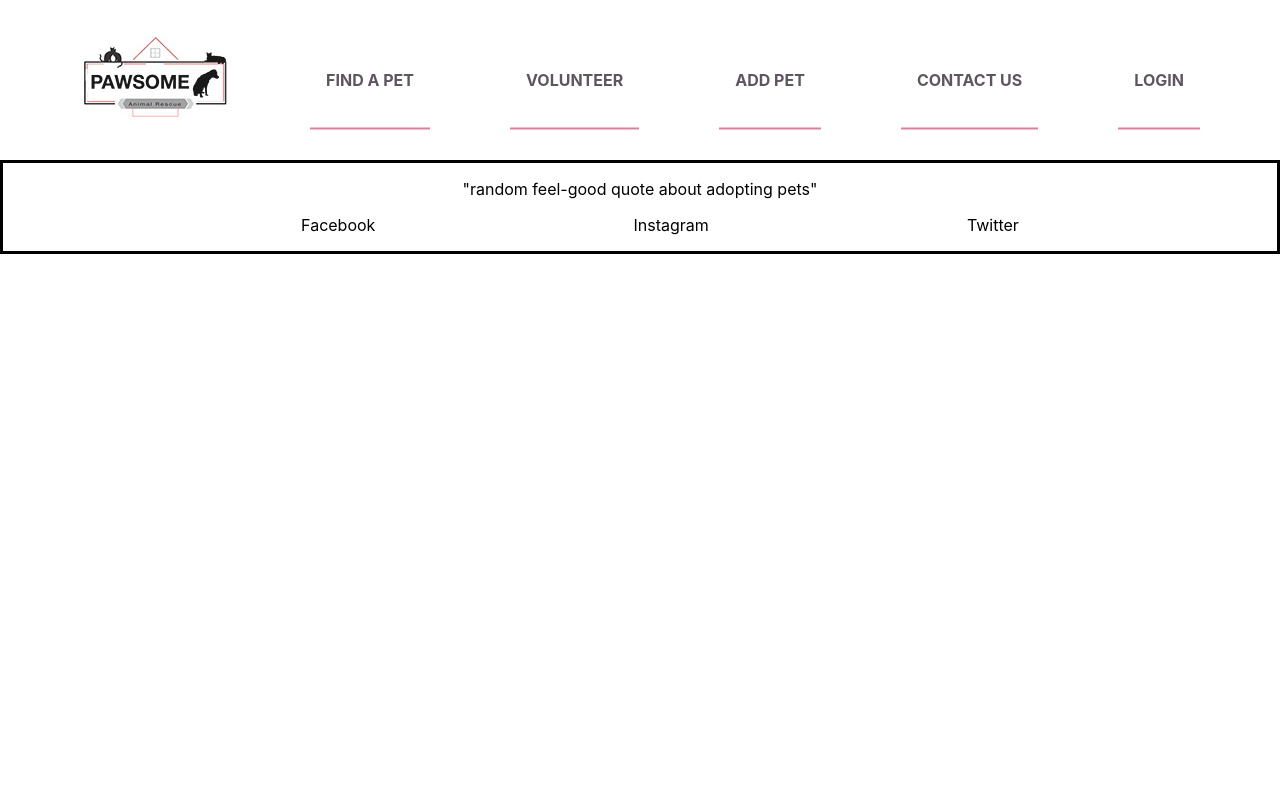
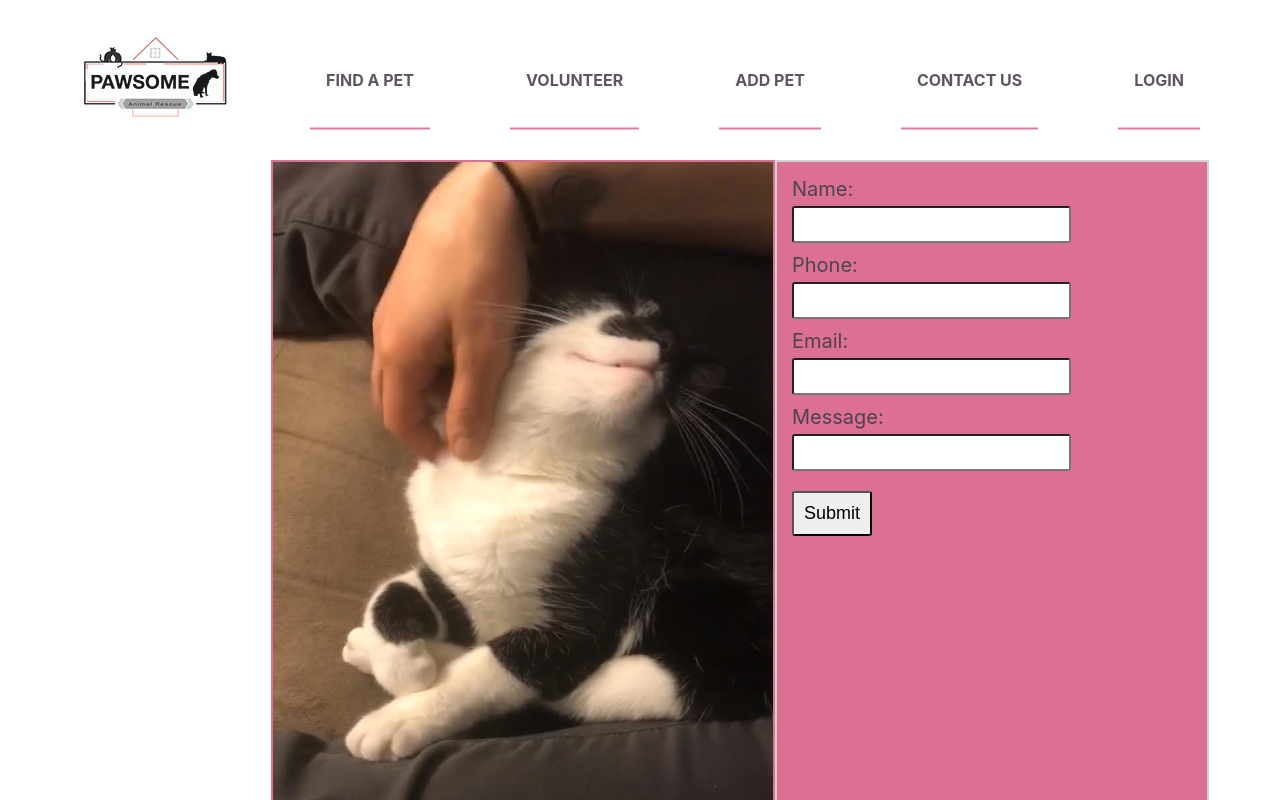
Before and after one commit to wynwlsn86/Pawsome, a React (Create React App) app in the folder client/: page /contact-us in a window 1280 px wide. Shown: the top 800 px of the page. Built offline with nearby package versions, Linux system fonts and the light colour scheme; no server answers.

Commit message:
pre-auth forms added

```diff
--- a/client/src/App.css
+++ b/client/src/App.css
@@ -73,7 +73,7 @@ a {
   border: solid black;
   background-color: lightgray;
   display: flex;
-  padding: 10px 100px 10px 100px;
+  padding: 10px 200px 10px 200px;
 }
 
 .Main img {
@@ -91,15 +91,34 @@ a {
   list-style: none;
 }
 
+.Volunteers {
+  display: flex;
+}
+
+.Wrapper {
+  display: flex;
+  justify-content: center;
+}
+
+.Volunteer-heading {
+  text-align: center;
+}
+
+.Form-photo-fill {
+  width: 500px;
+  height: 100vh;
+  margin: 0 0 0 200px;
+  border: 2px palevioletred solid;
+
+}
 .Volunteer-form {
   padding: 15px;
-  margin: 0 0 0 200px;
+  margin: 0 0 0 0px;
   width: 400px;
-  border: 1px #eee solid;
+  border: 2px lightgray solid;
   background-color: palevioletred;
 }
 
-/* // */
 .Volunteer-form label {
   font-size: 20px;
   color: #4E4351;
@@ -133,10 +152,10 @@ a {
 .Pet-list {
   flex-direction: column;
   justify-content: flex-end;
-  border: solid lightpink;
+  border: solid gray;
+  background-color: palevioletred;
   height: 100vh;
   width: 1250px;
-  /* flex: 3; */
   cursor: pointer;
   overflow-y: scroll;
   scroll-behavior: auto;
@@ -146,8 +165,6 @@ a {
   text-align: center;
 }
 
-
-
 .Pet-list img {
   border: solid lightpink;
   cursor: pointer;
--- a/client/src/components/ContactUs/ContactUs.js
+++ b/client/src/components/ContactUs/ContactUs.js
@@ -0,0 +1,123 @@
+import React, { Component } from 'react';
+import biggie from '../../assets/biggie.jpg'
+
+import {addVolunteer} from '../../services/volunteersApi'
+
+
+class NewContactForm extends Component {
+  constructor(props) {
+    super(props);
+    this.state = {
+      name: "",
+      phone: '',
+      email: '',
+      address: '',
+      city: '',
+      state: '',
+      zip: null,
+      formtoggle: false
+    }
+    this.handleTextInput = this.handleTextInput.bind(this)
+    this.handleSubmitForm = this.handleSubmitForm.bind(this)
+  }
+
+  async submitForm() {
+    const data = this.state
+    try {
+      await addVolunteer(data)
+      alert('Application was successfully created')
+    } catch(error) {
+      console.log(error)
+      alert('There was an error submitting')
+    }
+  }
+
+  clearForm() {
+    this.setState({
+      name: "",
+      phone: '',
+      email: '',
+      address: '',
+      city: '',
+      state: '',
+      zip: null
+    })
+  }
+
+  handleTextInput(event) {
+    const fieldName = event.target.name
+    console.log(fieldName);
+    //write in the field to view the changes in console, and display the name of the input
+    const value = event.target.value
+    console.log( `${fieldName}, ${value}`)
+
+    this.setState(state => {
+      // console.log(event)
+
+      return { [fieldName]: value }
+    })
+  }
+
+  handleSubmitForm(event) {
+    event.preventDefault()
+    this.submitForm()
+  }
+
+  render() {
+    return (
+    <div className="Wrapper">
+      <div className='Volunteers'>
+        <img className="Form-photo-fill" src={biggie} alt='' />
+
+        <form className="Volunteer-form" onSubmit={this.handleSubmitForm}>
+          <div>
+            <label>Name:</label>
+            <input
+              type="text"
+              name="name"
+              onChange={this.handleTextInput}
+              value={this.state.name}
+            />
+          </div>
+
+          <div>
+            <label>Phone:</label>
+            <input
+              type="text"
+              name="phone"
+              onChange={this.handleTextInput}
+              value={this.state.phone}
+            />
+          </div>
+
+          <div>
+            <label>Email:</label>
+            <input
+              type="text"
+              name="email"
+              onChange={this.handleTextInput}
+              value={this.state.email}
+            />
+          </div>
+
+          <div>
+            <label>Message:</label>
+            <input
+              type="text"
+              name="address"
+              onChange={this.handleTextInput}
+              value={this.state.address}
+            />
+          </div>
+
+          <button>Submit</button>
+        </form>
+
+      </div>
+    </div>
+    )
+  }
+
+}
+
+export default NewContactForm;
--- a/client/src/components/Home/Home.js
+++ b/client/src/components/Home/Home.js
@@ -10,12 +10,20 @@ function Home() {
          <img src="https://via.placeholder.com/250" alt="pet photos" ALIGN="left"/>
             <div>
               <h1>
-                HEADER
+                Pawsome Animal Rescue
               </h1>
-                <p>
-                   Lorem ipsum dolor sit amet, consectetur adipiscing elit, sed do eiusmod tempor incididunt ut labore et dolore magna aliqua. Ut enim ad minim veniam, quis nostrud exercitation ullamco laboris nisi ut aliquip ex ea commodo consequat. Duis aute irure dolor in reprehenderit in voluptate velit esse cillum dolore eu fugiat nulla pariatur. Excepteur sint occaecat cupidatat non proident, sunt in culpa qui officia deserunt mollit anim id est laborum.
-                   Lorem ipsum dolor sit amet, consectetur adipiscing elit, sed do eiusmod tempor incididunt ut labore et dolore magna aliqua. Ut enim ad minim veniam, quis nostrud exercitation ullamco laboris nisi ut aliquip ex ea commodo consequat. Duis aute irure dolor in reprehenderit in voluptate velit esse cillum dolore eu fugiat nulla pariatur. Excepteur sint occaecat cupidatat non proident, sunt in culpa qui officia deserunt mollit anim id est laborum.
-                </p>
+                <h4>
+                Pawsome Pet Adoptions" is based on Long Island, NY, it's purpose is to find
+animal loving, helpful, caring, and responsible fosters, adopters, friends,
+and forever homes for all pets in need. We stem from an up and coming rescue
+"Pawsome Animal Rescue" and we understand the desperate need to share each
+animal, their story, and give them the exposure they need to find the right
+family. Our goals are advocacy, outreach, education, rescue, and adoptions
+for ANY and ALL animals in need. We help people with pets and all animals in
+tough situations. Please post, cross post and share, if we all do our part
+we can be the voice that they don't have and help them find their happily
+ever afters.
+                </h4>
             </div>
        </div>
     </div>
--- a/client/src/components/Main/Main.js
+++ b/client/src/components/Main/Main.js
@@ -7,6 +7,7 @@ import React, { Component } from 'react';
 import { getAllPets } from '../../services/petsApi';
 import Login from '../Login/Login';
 import AllPets from '../AllPets/AllPets'
+import ContactUs from '../ContactUs/ContactUs'
 
 
 class Main extends Component {
@@ -41,6 +42,9 @@ class Main extends Component {
          <Route
            path='/volunteers'
            render={() => <Volunteers />} />
+         <Route
+           path='/contact-us'
+           render={() => <ContactUs />} />
         <Route
           path='/add-pet'
           render={() => <AddPet
--- a/client/src/components/Volunteers/Volunteers.js
+++ b/client/src/components/Volunteers/Volunteers.js
@@ -1,4 +1,6 @@
 import React, { Component } from 'react';
+import ollyrhae from '../../assets/ollyrhae.jpg'
+
 import {addVolunteer} from '../../services/volunteersApi'
 
 
@@ -63,8 +65,9 @@ class NewVolunteerForm extends Component {
 
   render() {
     return (
-      <div>
-        <h2>New Volunteer Form</h2>
+    <div className="Wrapper">
+      <div className='Volunteers'>
+        <img className="Form-photo-fill" src={ollyrhae} alt='' />
 
         <form className="Volunteer-form" onSubmit={this.handleSubmitForm}>
           <div>
@@ -151,6 +154,7 @@ class NewVolunteerForm extends Component {
         </form>
 
       </div>
+    </div>
     )
   }
 
```
